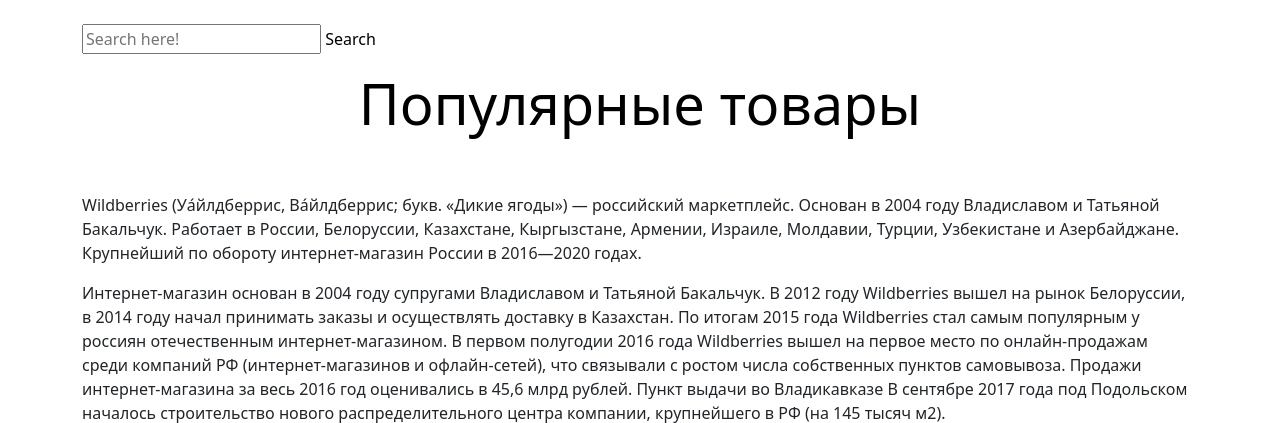
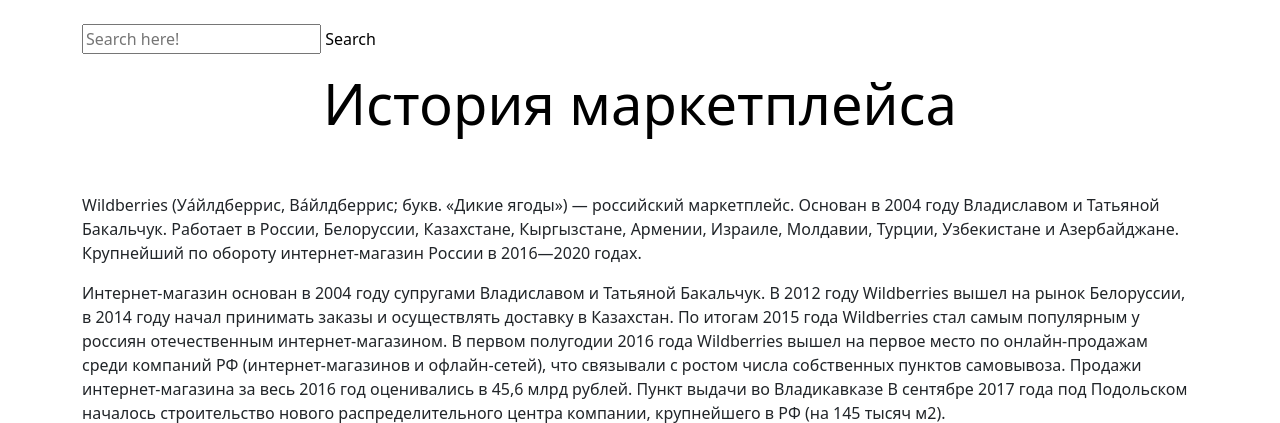
Before and after one commit to SpicinAnton/WEB_SITE22, a Flask app: page / in a window 1280 px wide. Shown: the part 73-496 px from the top of the page. Run offline with Flask 3, Linux system fonts and the light colour scheme; parts of the project's set-up code (start-up, migrations or seed data) failed here and were passed over; some libraries are stand-ins or nearby versions.

Commit message:
Update glav_str.html

```diff
--- a/templates/glav_str.html
+++ b/templates/glav_str.html
@@ -10,7 +10,7 @@
 
 
 <div class="pricing-header p-3 pb-md-4 mx-auto text-center">
-      <h1 class="display-4 fw-normal text-body-emphasis">Популярные товары</h1>
+      <h1 class="display-4 fw-normal text-body-emphasis">История маркетплейса</h1>
       <p class="fs-5 text-body-secondary"></p>
     </div>
 
```
